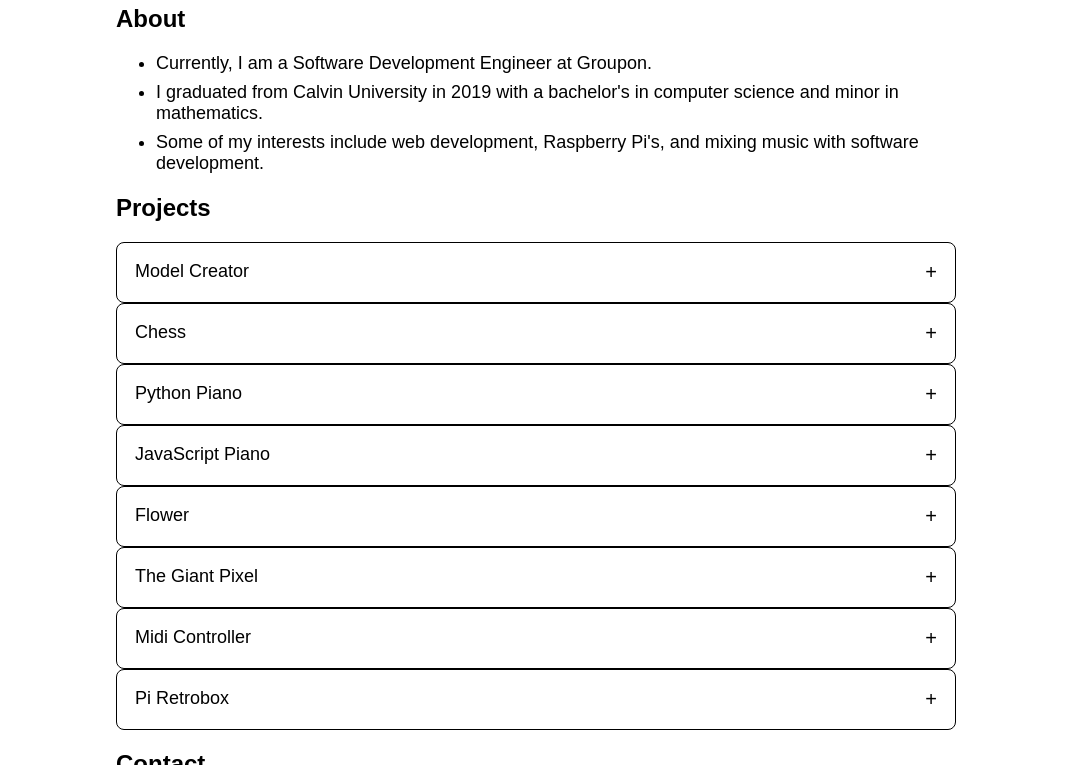
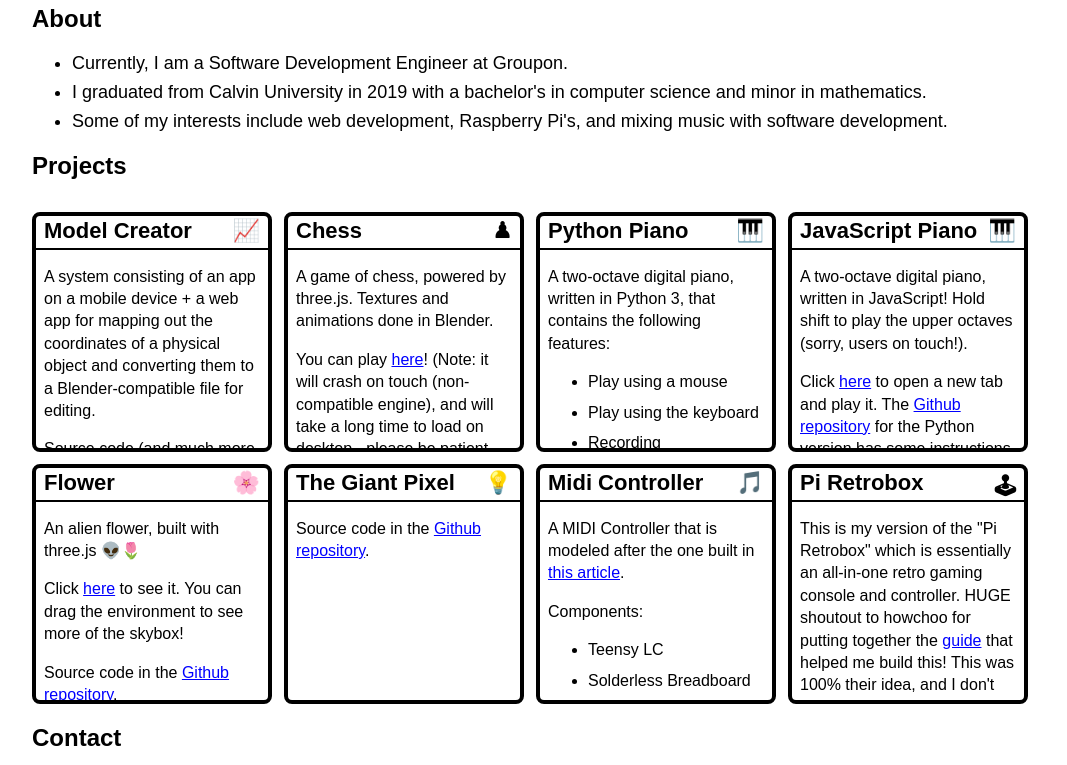
Before and after one commit to JesseKuntz/jessekuntz.github.io, a plain HTML site: page index.html in a window 1280 px wide. Shown: the part 72-837 px from the top of the page, without its empty margins (104-1171 px from the left). Drawn offline with Linux system fonts and the light colour scheme.

Commit message:
feat: project cards

```diff
--- a/index.css
+++ b/index.css
@@ -3,6 +3,10 @@
   --light-color: black;
   --dark-mode-cat: url(./assets/dark-mode/black-cat.svg);
   --light-mode-cat: url(./assets/dark-mode/white-cat.svg);
+  --link-light-color: blue;
+  --link-visited-light-color: purple;
+  --link-dark-color: orange;
+  --link-visited-dark-color: green;
 }
 
 body {
@@ -12,6 +16,15 @@ body {
   font-weight: 200;
   background-color: var(--dark-color);
   color: var(--light-color);
+  max-width: 1008px;
+}
+
+a {
+  color: var(--link-light-color);
+}
+
+a:visited {
+  color: var(--link-visited-light-color);
 }
 
 .row {
@@ -27,14 +40,7 @@ h1 {
 .dark-mode-cat {
   width: 37px;
   height: 37px;
-  background: var(--dark-mode-cat);
-}
-
-@media only screen and (min-width: 900px) {
-  body {
-    padding-left: 200px;
-    padding-right: 200px
-  }
+  background: var(--dark-mode-cat) no-repeat;
 }
 
 .text {
@@ -52,7 +58,7 @@ h1 {
   }
 }
 
-.dark-mode-cat, .contact-icon {
+.dark-mode-cat, .contact-icon, .card {
   -webkit-tap-highlight-color: rgba(0, 0, 0, 0);
 }
 
@@ -82,35 +88,52 @@ li {
   margin-top: 8px;
 }
 
-.accordion {
+.projects {
+  display: flex;
+  flex-wrap: wrap;
+}
+
+.title-wrapper {
+  border-bottom: 2px solid var(--light-color);
+}
+
+.card-title {
+  font-size: 22px;
+  font-weight: bold;
+  display: flex;
+  justify-content: space-between;
+  margin: 2px 8px 0;
+  height: 30px;
+}
+
+.card {
   cursor: pointer;
-  padding: 18px;
-  width: 100%;
-  text-align: left;
-  border: 1px solid var(--light-color);
+  border: 4px solid var(--light-color);
   border-radius: 8px;
   outline: none;
-  transition: 0.2s;
-  display: flex;
-  justify-content: space-between;
   background-color: var(--dark-color);
   color: var(--light-color);
+
+  margin: 12px 12px 0 0;
+  width: 240px;
+  height: 240px;
+
+  display: flex;
+  flex-direction: column;
+  align-items: stretch;
+
+  padding: 0;
+  overflow: hidden;
+
+  font-family: proxima-soft, sans-serif;
+  font-weight: 200;
 }
 
-.accordion-symbol {
-  font-size: 20px;
-}
-
-@media only screen and (min-width: 420px) {
-  .accordion:hover {
-    background-color: var(--light-color);
-    color: var(--dark-color);
-  }
-}
-
-.active {
-  background-color: var(--light-color);
-  color: var(--dark-color);
+.content {
+  text-align: left;
+  font-size: 16px;
+  margin: 0 8px;
+  line-height: 1.4;
 }
 
 .panel {
@@ -128,3 +151,63 @@ li {
   border: 3px solid black;
   border-radius: 8px;
 }
+
+/* Desktop ONLY Styles */
+@media only screen and (min-width: 421px) {
+  body {
+    padding: 0 100px 100px;
+    margin: auto;
+  }
+
+  .card:hover {
+    background-color: var(--light-color);
+    color: var(--dark-color);
+  }
+
+  .card:hover a {
+    color: var(--link-dark-color);
+  }
+
+  .card:hover a:visited {
+    color: var(--link-visited-dark-color);
+  }
+
+  .card:hover .title-wrapper {
+    background-color: var(--dark-color);
+    color: var(--light-color);
+  }
+
+  .active {
+    background-color: var(--light-color);
+    color: var(--dark-color);
+  }
+
+  .active a {
+    color: var(--link-dark-color);
+  }
+
+  .active a:visited {
+    color: var(--link-visited-dark-color);
+  }
+
+  .active .title-wrapper {
+    background-color: var(--dark-color);
+    color: var(--light-color);
+  }
+}
+
+/* Touch ONLY Styles */
+@media only screen and (max-width: 420px) {
+  .projects {
+    flex-wrap: nowrap;
+    overflow-x: scroll;
+    scroll-snap-type: x mandatory;
+  }
+
+  .card {
+    min-width: 85%;
+    scroll-snap-align: center;
+    scroll-snap-stop: always;
+    margin-top: 0px;
+  }
+}
--- a/index.html
+++ b/index.html
@@ -29,10 +29,30 @@
   </ul>
 
   <h2>Projects</h2>
+  <div class='projects'>
     <!-- Model Creator -->
-  <button class='accordion'>
-    <span class='text'>Model Creator</span>
-    <div class='accordion-symbol'>+</div>
+    <button class='card'>
+      <div class='title-wrapper'>
+        <div class='card-title'>
+          <span>Model Creator</span>
+          <span>📈</span>
+        </div>
+      </div>
+      <div class='content'>
+        <p>
+          A system consisting of an app on a mobile device + a web app for mapping out the coordinates of a physical
+          object
+          and converting them to a Blender-compatible file for editing.
+        </p>
+
+        <p>
+          Source code (and much more information) in the Github repositories:
+          <ul>
+            <li><a href="https://github.com/JesseKuntz/model-creator-web" target='_blank'>Web Component</a></li>
+            <li><a href="https://github.com/JesseKuntz/model-creator-app" target='_blank'>App Component</a></li>
+          </ul>
+        </p>
+      </div>
     </button>
     <div class='panel'>
       <picture>
@@ -40,25 +60,33 @@
         <source media='(min-width: 420px)' srcset="assets/projects/web-600w.png">
         <img class='project-image' src="assets/projects/web-600w.png" alt="Web Component" loading='lazy'>
       </picture>
-
-    <p class='text'>
-      A system consisting of an app on a mobile device + a web app for mapping out the coordinates of a physical object
-      and converting them to a Blender-compatible file for editing.
-    </p>
-
-    <p class='text'>
-      Source code (and much more information) in the Github repositories:
-      <ul>
-        <li><a href="https://github.com/JesseKuntz/model-creator-web" target='_blank'>Web Component</a></li>
-        <li><a href="https://github.com/JesseKuntz/model-creator-app" target='_blank'>App Component</a></li>
-      </ul>
-    </p>
     </div>
 
     <!-- Chess -->
-  <button class='accordion'>
-    <span class='text'>Chess</span>
-    <div class='accordion-symbol'>+</div>
+    <button class='card'>
+      <div class='title-wrapper'>
+        <div class='card-title'>
+          <span>Chess</span>
+          <span>♟</span>
+        </div>
+      </div>
+
+      <div class='content'>
+        <p>
+          A game of chess, powered by three.js. Textures and animations done in Blender.
+        </p>
+
+        <p>
+          You can play <a href="https://three-chess.herokuapp.com/" target='_blank'>here</a>! (Note: it will crash on
+          touch
+          (non-compatible
+          engine), and will take a long time to load on desktop - please be patient 😁)
+        </p>
+
+        <p>
+          Source code in the <a href="https://github.com/JesseKuntz/three-chess" target='_blank'>Github repository</a>.
+        </p>
+      </div>
     </button>
     <div class='panel'>
       <picture>
@@ -66,26 +94,34 @@
         <source media='(min-width: 420px)' srcset="assets/projects/chess-600w.png">
         <img class='project-image' src="assets/projects/chess-600w.png" alt="Chess Board" loading='lazy'>
       </picture>
-
-    <p class='text'>
-      A game of chess, powered by three.js. Textures and animations done in Blender.
-    </p>
-
-    <p class='text'>
-      You can play <a href="https://three-chess.herokuapp.com/" target='_blank'>here</a>! (Note: it will crash on touch
-      (non-compatible
-      engine), and will take a long time to load on desktop - please be patient 😁)
-    </p>
-
-    <p class='text'>
-      Source code in the <a href="https://github.com/JesseKuntz/three-chess" target='_blank'>Github repository</a>.
-    </p>
     </div>
 
     <!-- Python Piano -->
-  <button class='accordion'>
-    <span class='text'>Python Piano</span>
-    <div class='accordion-symbol'>+</div>
+    <button class='card'>
+      <div class='title-wrapper'>
+        <div class='card-title'>
+          <span>Python Piano</span>
+          <span>🎹</span>
+        </div>
+      </div>
+
+      <div class='content'>
+        <p>
+          A two-octave digital piano, written in Python 3, that contains the following features:
+        </p>
+
+        <ul>
+          <li>Play using a mouse</li>
+          <li>Play using the keyboard</li>
+          <li>Recording</li>
+          <li>Playback</li>
+          <li>Preset songs</li>
+        </ul>
+
+        <p>
+          More details are in the <a href="https://github.com/JesseKuntz/my-piano" target='_blank'>Github repository</a>.
+        </p>
+      </div>
     </button>
     <div class='panel'>
       <picture>
@@ -93,90 +129,93 @@
         <source media='(min-width: 420px)' srcset="assets/projects/piano-600w.png">
         <img class='project-image' src="assets/projects/piano-600w.png" alt="Python Piano" loading='lazy'>
       </picture>
-
-    <p class='text'>
-      A two-octave digital piano, written in Python 3, that contains the following features:
-    </p>
-
-    <ul class='text'>
-      <li>Play using a mouse</li>
-      <li>Play using the keyboard</li>
-      <li>Recording</li>
-      <li>Playback</li>
-      <li>Preset songs</li>
-    </ul>
-
-    <p class='text'>
-      More details are in the <a href="https://github.com/JesseKuntz/my-piano" target='_blank'>Github repository</a>.
-    </p>
     </div>
 
     <!-- JS Piano -->
-  <button class='accordion'>
-    <span class='text'>JavaScript Piano</span>
-    <div class='accordion-symbol'>+</div>
-  </button>
-  <div class='panel'>
-    <p class='text'>
-      A two-octave digital piano, written in JavaScript! Hold shift to play the upper octaves (sorry, users on touch!).
+    <button class='card'>
+      <div class='title-wrapper'>
+        <div class='card-title'>
+          <span>JavaScript Piano</span>
+          <span>🎹</span>
+        </div>
+      </div>
+
+      <div class='content'>
+        <p>
+          A two-octave digital piano, written in JavaScript! Hold shift to play the upper octaves (sorry, users on
+          touch!).
         </p>
 
-    <p class='text'>
-      Click <a href="assets/projects/js-piano/js-piano.html" target='_blank'>here</a> to open a new tab and play it. The
-      <a href="https://github.com/JesseKuntz/my-piano" target='_blank'>Github repository</a> for the Python version has
+        <p>
+          Click <a href="assets/projects/js-piano/js-piano.html" target='_blank'>here</a> to open a new tab and play it.
+          The
+          <a href="https://github.com/JesseKuntz/my-piano" target='_blank'>Github repository</a> for the Python version
+          has
           some instructions on how to play!
         </p>
       </div>
+    </button>
 
     <!-- Flower -->
-  <button class='accordion'>
-    <span class='text'>Flower</span>
-    <div class='accordion-symbol'>+</div>
-  </button>
-  <div class='panel'>
-    <p class='text'>
+    <button class='card'>
+      <div class='title-wrapper'>
+        <div class='card-title'>
+          <span>Flower</span>
+          <span>🌸</span>
+        </div>
+      </div>
+
+      <div class='content'>
+        <p>
           An alien flower, built with three.js 👽🌷
         </p>
 
-    <p class='text'>
+        <p>
           Click <a href="https://three-flower.herokuapp.com" target='_blank'>here</a> to see it. You can drag the
           environment to see more of the skybox!
         </p>
 
-    <p class='text'>
+        <p>
           Source code in the <a href="https://github.com/JesseKuntz/three-flower" target='_blank'>Github repository</a>.
         </p>
       </div>
+    </button>
 
     <!-- The Giant Pixel -->
-  <button class='accordion'>
-    <span class='text'>The Giant Pixel</span>
-    <div class='accordion-symbol'>+</div>
-  </button>
-  <div class='panel'>
-    <p class='text'>
+    <button class='card'>
+      <div class='title-wrapper'>
+        <div class='card-title'>
+          <span>The Giant Pixel</span>
+          <span>💡</span>
+        </div>
+      </div>
 
-    </p>
-
-    <p class='text'>
-      Source code in the <a href="https://github.com/JesseKuntz/the-giant-pixel" target='_blank'>Github repository</a>.
+      <div class='content'>
+        <p>
+          Source code in the <a href="https://github.com/JesseKuntz/the-giant-pixel" target='_blank'>Github
+            repository</a>.
         </p>
       </div>
+    </button>
 
     <!-- MIDI Controller -->
-  <button class='accordion'>
-    <span class='text'>Midi Controller</span>
-    <div class='accordion-symbol'>+</div>
-  </button>
-  <div class='panel'>
-    <p class='text'>
+    <button class='card'>
+      <div class='title-wrapper'>
+        <div class='card-title'>
+          <span>Midi Controller</span>
+          <span>🎵</span>
+        </div>
+      </div>
+
+      <div class='content'>
+        <p>
           A MIDI Controller that is modeled after the one built in <a
             href="https://ask.audio/articles/how-to-build-a-simple-diy-usb-midi-controller-using-teensy"
             target='_blank'>this article</a>.
         </p>
 
-    <p class='text'>Components:</p>
-    <ul class='text'>
+        <p>Components:</p>
+        <ul>
           <li>Teensy LC</li>
           <li>Solderless Breadboard</li>
           <li>Jumper Wires</li>
@@ -186,24 +225,30 @@
           <li>Cardbord Enclosure</li>
         </ul>
 
-    <p class='text'>
+        <p>
           Using Reaper and various VSTs, this MIDI controller has the ability to create endless music. I mainly use it to
           make drum tracks, with <a href="https://www.kvraudio.com/product/sl-drums-3-by-electronik-sound-lab"
             target='_blank'>SL Drums
-        3</a> from Beatmaker. There is also a toggle switch that can be used to catch incoming CC signals. The following
+            3</a> from Beatmaker. There is also a toggle switch that can be used to catch incoming CC signals. The
+          following
           code can be programmed into the Teensy in order to make it recognizable as a MIDI controller.
         </p>
 
-    <p class='text'><a href="assets/projects/midi-code.html" target='_blank'>MIDI Code</a></p>
+        <p><a href="assets/projects/midi-code.html" target='_blank'>MIDI Code</a></p>
+      </div>
+    </button>
+
+    <!-- Pi Retrobox -->
+    <button class='card'>
+      <div class='title-wrapper'>
+        <div class='card-title'>
+          <span>Pi Retrobox</span>
+          <span>🕹</span>
+        </div>
       </div>
 
-  <!-- Pi Retrobox -->
-  <button class='accordion'>
-    <span class='text'>Pi Retrobox </span>
-    <div class='accordion-symbol'>+</div>
-  </button>
-  <div class='panel'>
-    <p class='text'>
+      <div class='content'>
+        <p>
           This is my version of the "Pi Retrobox" which is essentially an all-in-one
           retro gaming console and controller. HUGE shoutout to howchoo for putting together
           the <a href="https://howchoo.com/g/zjm4zwzjzgi/pi-retrobox-build-your-own-diy-raspberry-pi-arcade-joystick"
@@ -213,6 +258,8 @@
           howchoo does it, save for the printed image. If you want to learn anything else about it,
           click on that guide!
         </p>
+      </div>
+    </button>
   </div>
 
   <h2>Contact</h2>
```
Also changed, not shown: index.js (+21 -15 lines). Lines whose indentation alone changed are shown as unchanged.
